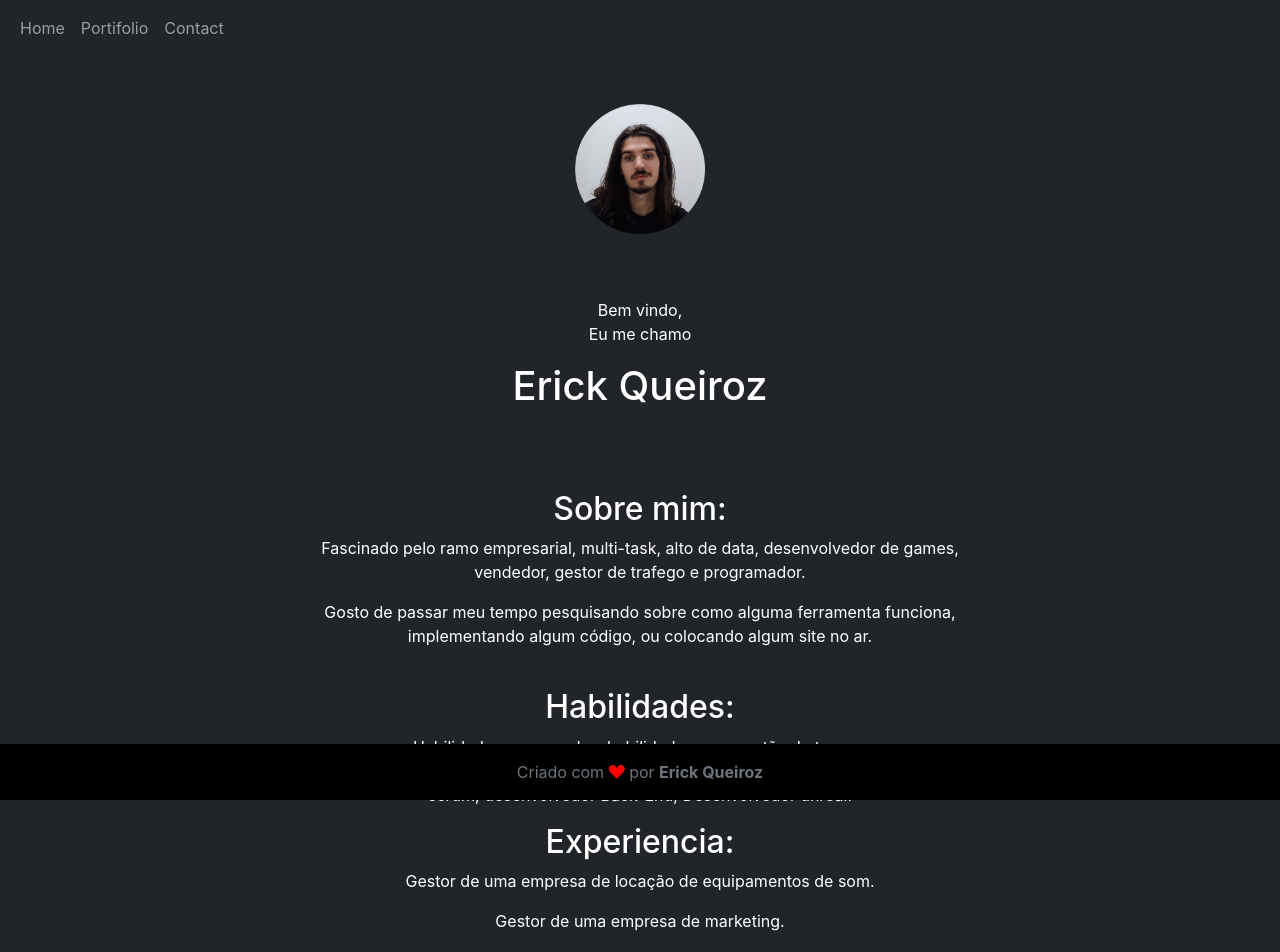
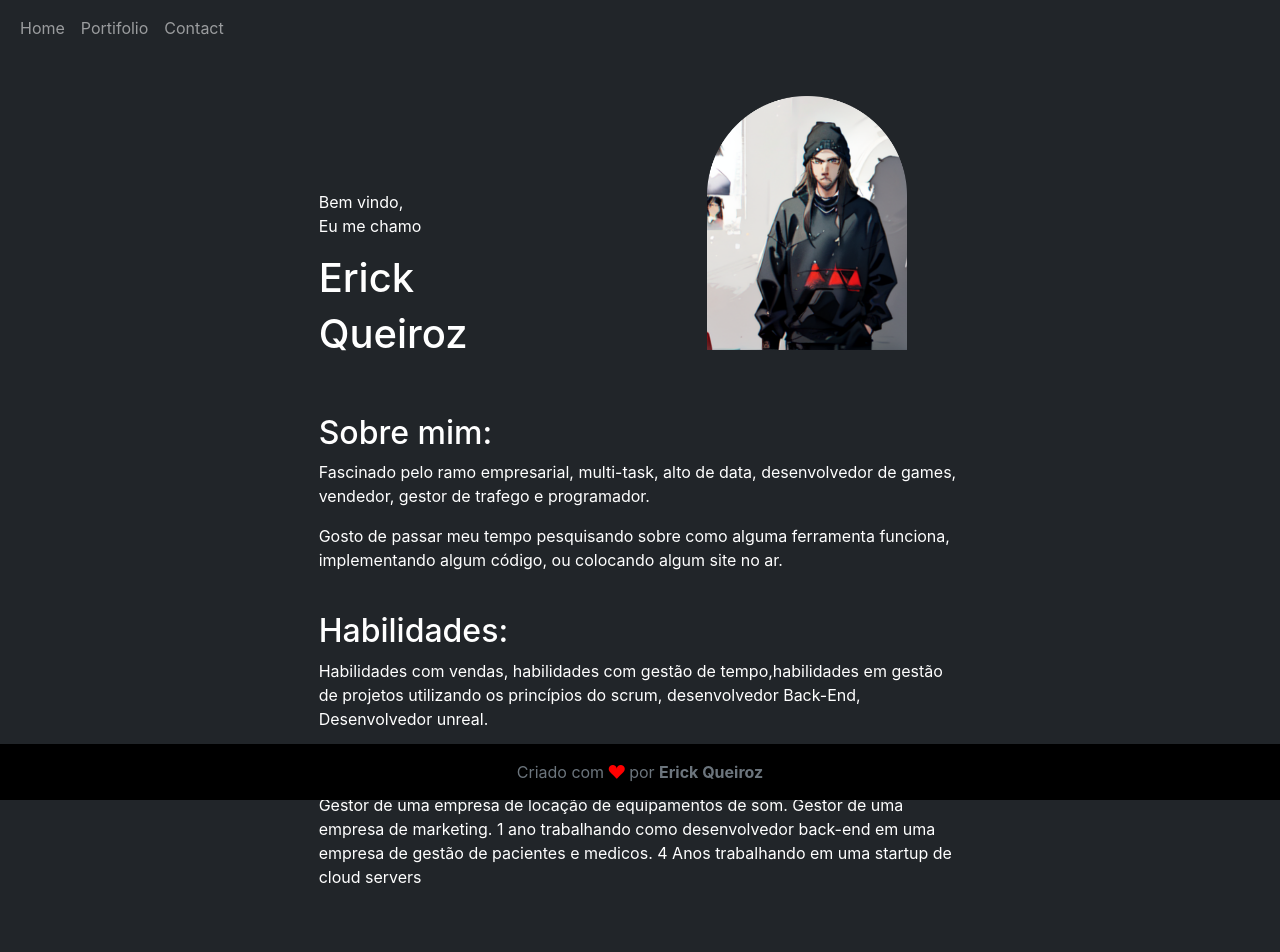
Before and after one commit to erick42q/erick42-front, a React (Create React App) app: page / in a window 1280 px wide. Shown: the top 952 px of the page. Built offline with nearby package versions, Linux system fonts and the light colour scheme.

Commit message:
update layout

```diff
--- a/src/App.js
+++ b/src/App.js
@@ -17,10 +17,10 @@ function App() {
     <div  >
       <BrowserRouter>
         <Header />
-        <div className="container text-center">
+        <div className="container text-center mt-5 mb-5">
           <Rotas />
-          <Footer />
         </div>
+        <Footer />
       </BrowserRouter>
     </div>
   );
--- a/src/pages/footer.js
+++ b/src/pages/footer.js
@@ -3,7 +3,7 @@ import React from 'react'
 export default function Footer() {
     return (
         <div>
-            <div className="row footer fixed-bottom bg-black">
+            <div className="row footer mt-5 fixed-bottom bg-black text-center">
                 <div className="col">
                     <p className="mt-3 text-muted">
                         Criado com <i className="bi-suit-heart-fill" style={{ "color": "red" }}></i> por <b>Erick
--- a/src/pages/header.js
+++ b/src/pages/header.js
@@ -31,7 +31,7 @@ export default function Header() {
 
     return (
         <div>
-            <nav className="navbar navbar-expand-lg navbar-dark bg-dark">
+            <nav className="navbar fixed-top navbar-expand-lg navbar-dark bg-dark">
                 <div className="container-fluid">
                     <button className="navbar-toggler" type="button" data-bs-toggle="collapse" data-bs-target="#navbarTogglerDemo01"
                         aria-controls="navbarTogglerDemo01" aria-expanded="false" aria-label="Toggle navigation">
--- a/src/pages/home/index.js
+++ b/src/pages/home/index.js
@@ -5,13 +5,23 @@ import './styles.css'
 
 export default function Home({ user }) {
     return (
-        <div>
+        <div >
             <div>
-                <div className="row mb-5">
-                    <div className="col">
+                <div className="row mb-5 align-items-end">
+                    <div className="col-4 offset-2 ">
+                        <div className='align-text-bottom text-start'>
+                            <p className='align-text-bottom'>
+                                Bem vindo, <br />
+                                Eu me chamo
+                            </p>
+                            <h1 >{user.first_name} </h1>
+                            <h1 >{user.last_name}</h1>
+                        </div>
+                    </div>
+                    <div className="col-4">
                         <div className="row mb-3 mt-5">
                             <div>
-                                <img className="" src={user.urlPerfil} alt="" width="130" height="130" />
+                                <img className="" src={user.urlPerfil} alt="" width="200px" height="254,55px" />
                             </div>
                         </div>
 
@@ -19,20 +29,7 @@ export default function Home({ user }) {
                 </div>
 
                 <div className="row">
-                    <div className="col-6 offset-3">
-                        <p>
-                            Bem vindo, <br />
-                            Eu me chamo
-                        </p>
-                        <h1>{user.first_name} {user.last_name}</h1>
-                        <br></br>
-                        <br></br>
-                        <br></br>
-                    </div>
-                </div>
-
-                <div className="row">
-                    <div className="col-8 offset-2">
+                    <div className="col-8 offset-2 text-start">
                         <h2> Sobre mim:</h2>
 
                         <p>Fascinado pelo ramo empresarial, multi-task, alto de data, desenvolvedor de games, vendedor, gestor de trafego e programador.</p>
@@ -44,21 +41,21 @@ export default function Home({ user }) {
                     </div>
                 </div>
                 <div className="row">
-                    <div className="col-6 offset-3">
+                    <div className="col-8 offset-2 text-start">
                         <h2>Habilidades:</h2>
 
-                        <p>Habilidades com vendas, habilidades com gestão de tempo, habilidades em gestão de projetos utilizando os princípios do scrum, desenvolvedor Back-End, Desenvolvedor unreal.</p>
+                        <p>Habilidades com vendas, habilidades com gestão de tempo,habilidades em gestão de projetos utilizando os princípios do scrum, desenvolvedor Back-End, Desenvolvedor unreal.</p>
                     </div>
                     <br></br>
                 </div>
-                <div className="row">
-                    <div className="col-6 offset-3">
+                <div className="row mb-5 pb-5">
+                    <div className="col-8 offset-2 text-start">
                         <h2>Experiencia:</h2>
 
-                        <p>Gestor de uma empresa de locação de equipamentos de som.</p>
-                        <p>Gestor de uma empresa de marketing.</p>
-                        <p>1 ano trabalhando como desenvolvedor back-end em uma empresa de gestão de pacientes e medicos. </p>
-                        <p>4 Anos trabalhando em uma startup de cloud servers</p>
+                        <p>Gestor de uma empresa de locação de equipamentos de som.
+                            Gestor de uma empresa de marketing.
+                            1 ano trabalhando como desenvolvedor back-end em uma empresa de gestão de pacientes e medicos.
+                            4 Anos trabalhando em uma startup de cloud servers</p>
                     </div>
                     <br></br>
                 </div>
--- a/src/pages/portfolio/index.js
+++ b/src/pages/portfolio/index.js
@@ -52,7 +52,7 @@ export default function Portifolio() {
         <div className='row' style={{ paddingBottom: "100px" }}>
             <div className='col-1'></div>
             <div className='col-10'>
-                <div className='row' style={{ paddingBottom: "100px" }}>
+                <div className='row' >
                     <h1>Portifolio:</h1>
                 </div>
                 <div className='row' style={{ paddingBottom: "100px" }}>
--- a/src/routes.js
+++ b/src/routes.js
@@ -7,7 +7,7 @@ import About from './pages/about/index'
 import Portfolio from './pages/portfolio/index'
 
 
-import perfilreddit from "./assets/perfilredondo.png"
+import perfilreddit from "./assets/perfil_site.png"
 
 export default function Rotas() {
     const user = {
```
Also changed, not shown: src/assets/perfil_site.png (added).
